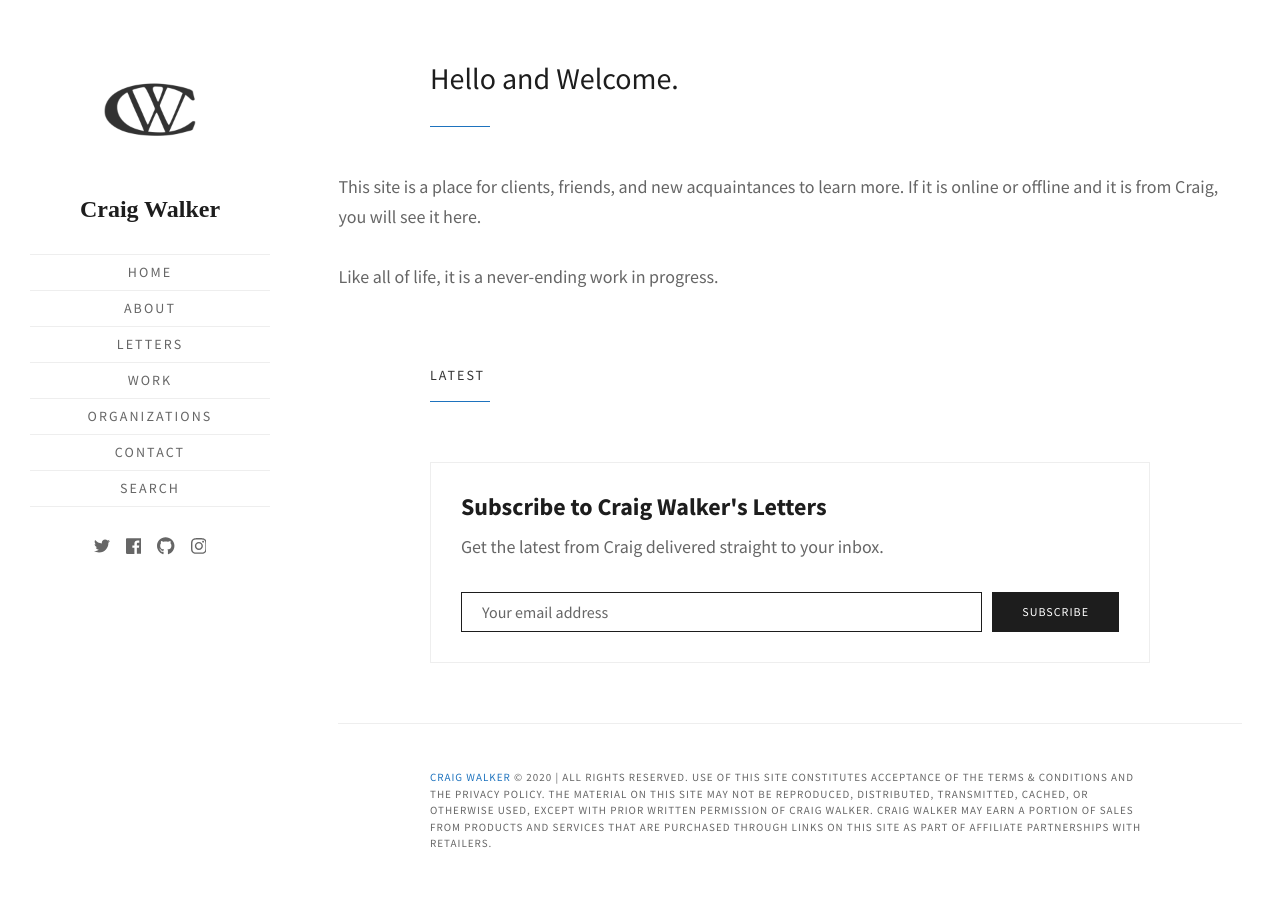
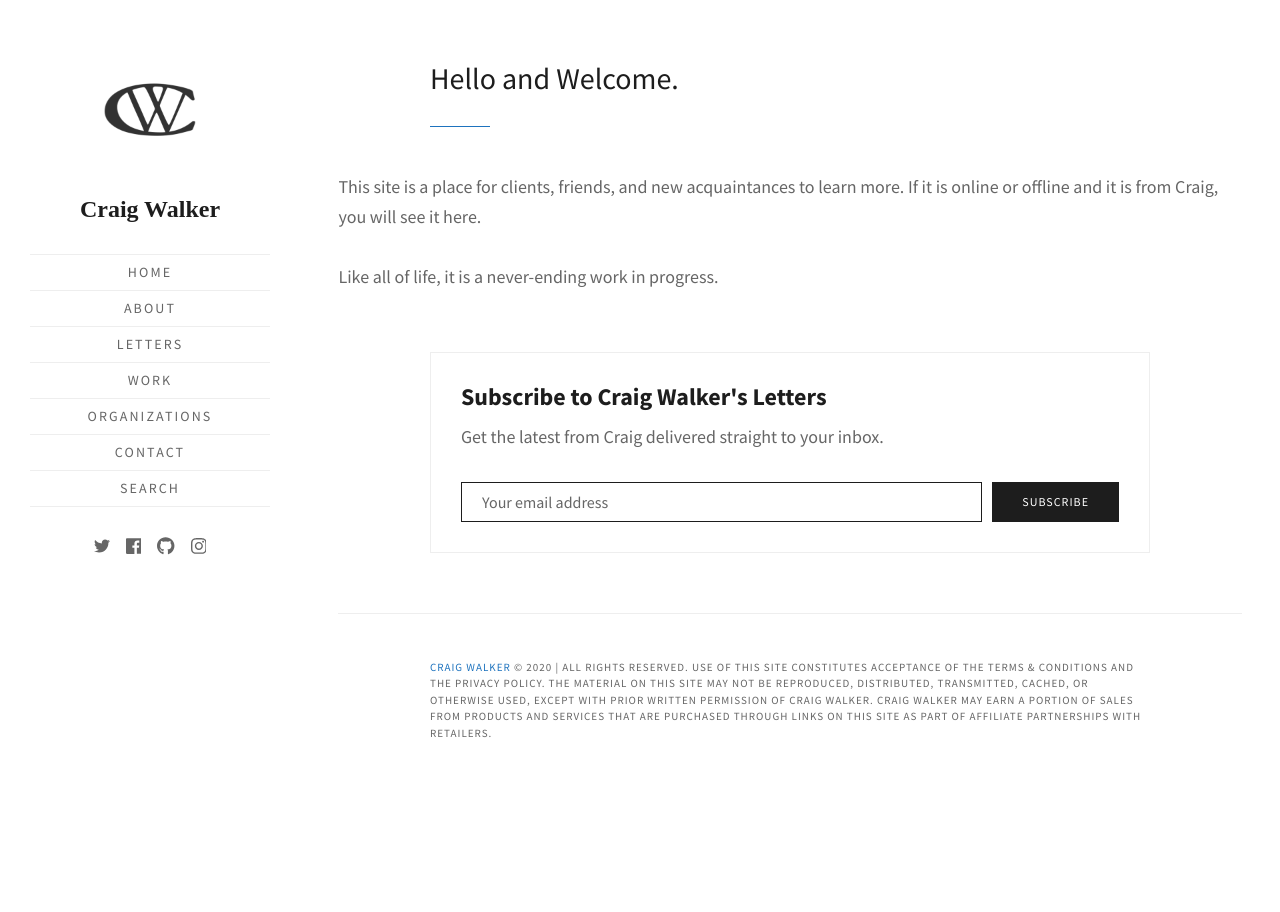
Before and after one commit to walkercraig/walkercraig, a Jekyll site: the page built from index.html, in a window 1280 px wide. Built offline with Jekyll 4.4.1, drawn with Linux system fonts in a browser that asks for light colours; some web fonts are replaced; the list of posts is cut into pages by our own code.

Commit message:
Update index.html

```diff
--- a/index.html
+++ b/index.html
@@ -12,7 +12,7 @@
     <p>Like all of life, it is a never-ending work in progress.</p>
 {% endif %}
 
-{% if page.url == "/" %}
+{% if page.url == "/roycetest/" %}
 <!-- Featured-->
 <div id="featured-posts" class="featured-posts">
     {% for post in site.posts %}
@@ -26,7 +26,7 @@
 
 <!-- Posts Index -->
 <div class="post-feed inner">
-    {% if page.url == "/" %}
+    {% if page.url == "/roycetest/" %}
     <div class="post-feed-title">Latest</div>
     {% endif %}
     <div class="post-feed inner-wide">
```
